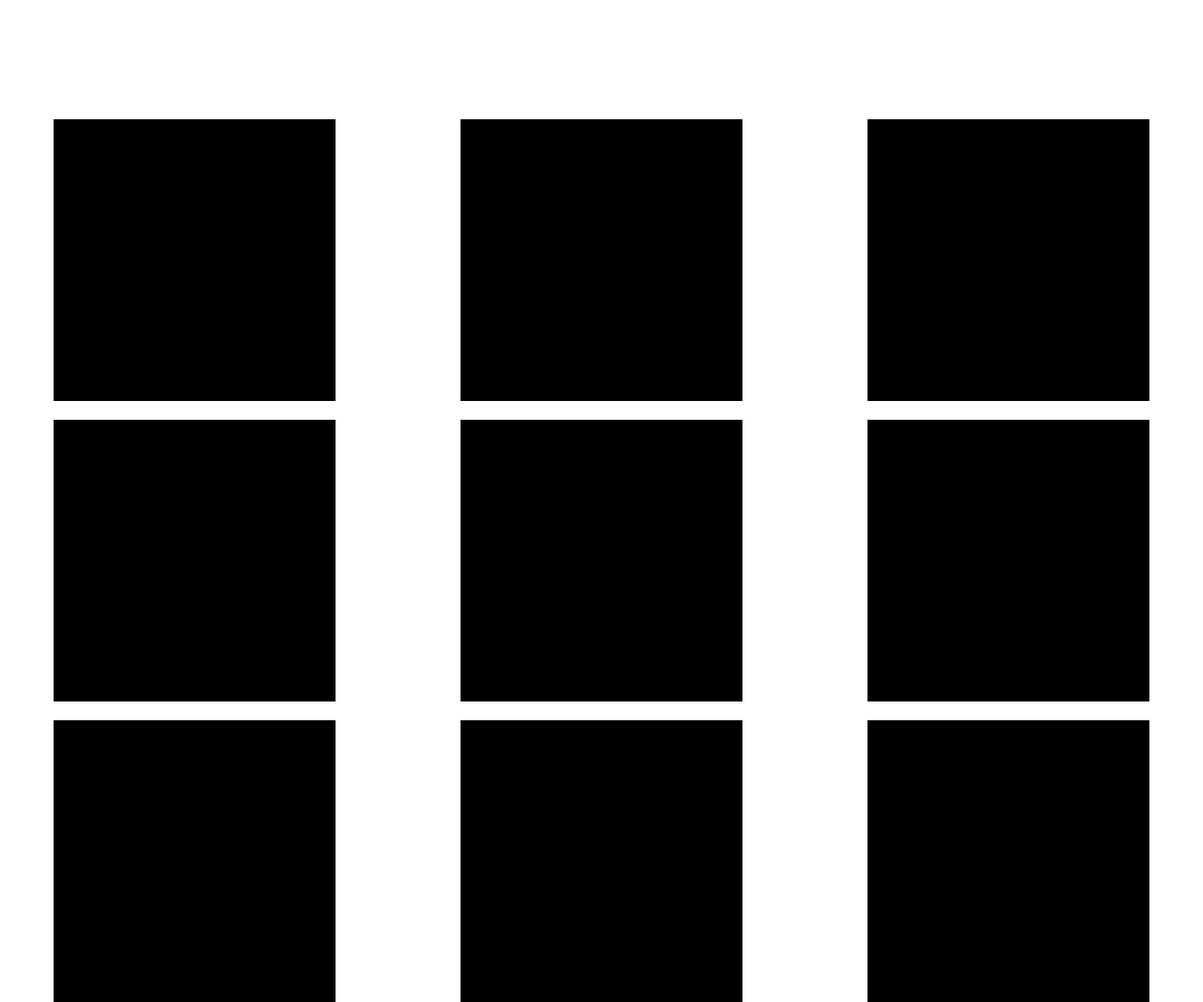
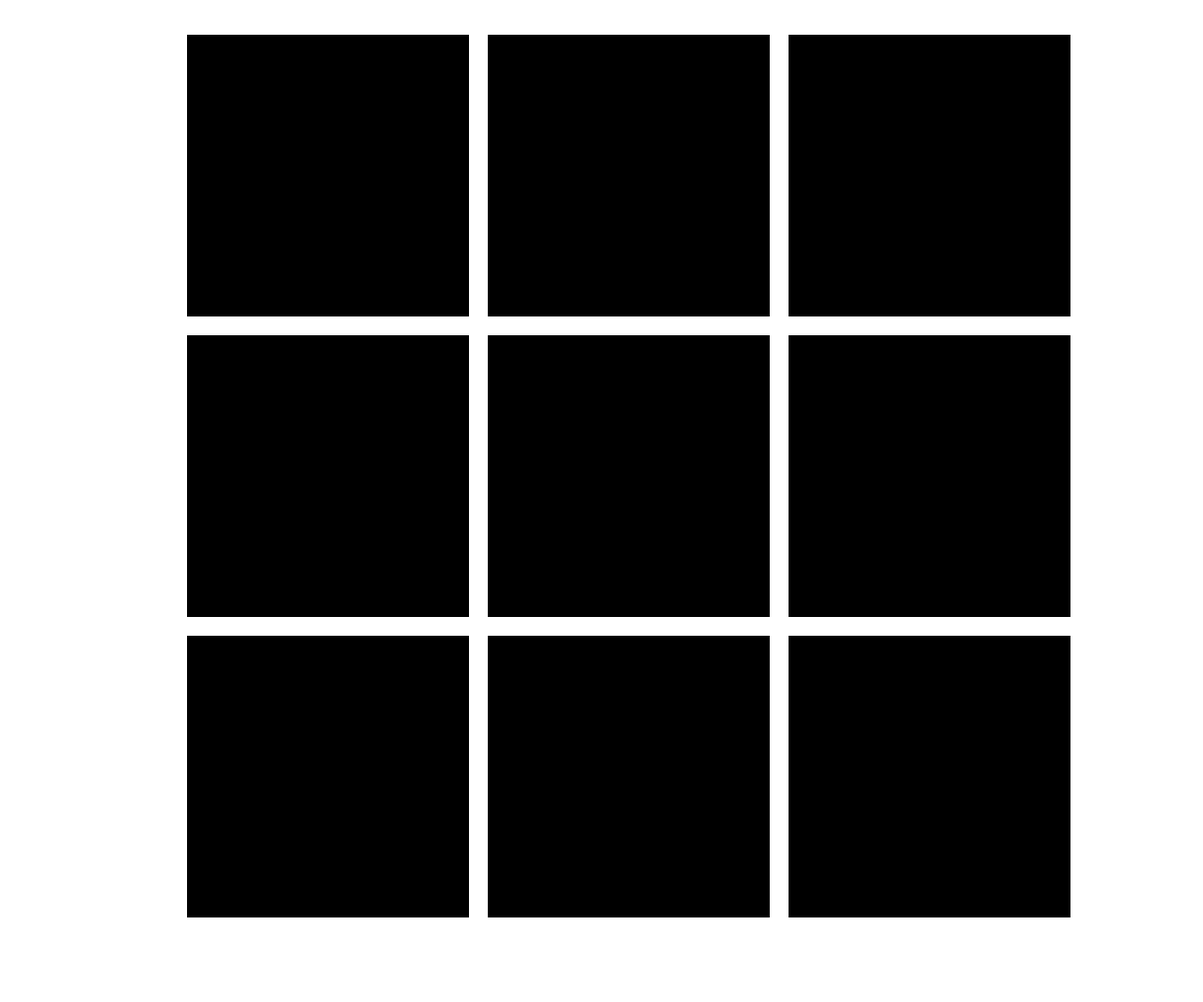
Before and after one commit to Manugarricas/paginaVideoTomas, a plain HTML site: page index.html in a window 1280 px wide. Shown: the part 340-1407 px from the top of the page at 94% size. After the commit the page ends 1317 px from the top, so only its background shows below. Drawn offline with Linux system fonts and the light colour scheme.

Commit message:
Add files via upload

```diff
--- a/index.html
+++ b/index.html
@@ -16,15 +16,15 @@
         <p id="contact">Contact</p>
     </div>
     <section>
-        <div class="fotico"></div>
-        <div class="fotico"></div>
-        <div class="fotico"></div>
-        <div class="fotico"></div>
-        <div class="fotico"></div>
-        <div class="fotico"></div>
-        <div class="fotico"></div>
-        <div class="fotico"></div>
-        <div class="fotico"></div>
+        <div class="fotico" id="div1"></div>
+        <div class="fotico" id="div2"></div>
+        <div class="fotico" id="div3"></div>
+        <div class="fotico" id="div4"></div>
+        <div class="fotico" id="div5"></div>
+        <div class="fotico" id="div6"></div>
+        <div class="fotico" id="div7"></div>
+        <div class="fotico" id="div8"></div>
+        <div class="fotico" id="div9"></div>
     </section>
     <script src="script.js"></script>
 </body>
--- a/style.css
+++ b/style.css
@@ -13,7 +13,7 @@ h4 {
     text-align: center;
     font-size: xx-large;
     font-family: monospace;
-    margin-top: 80px;
+    margin-top: 60px;
 }
 
 .opciones {
@@ -51,11 +51,52 @@ h4 {
 
 section  {
     display: grid;
-    grid-template-columns: 1fr 1fr 1fr;
+    grid-template-columns: 14% 1fr 1fr 1fr 14%;
     grid-template-rows: 1fr 1fr 1fr;
+    grid-template-areas:
+        ". div1 div2 div3 ."
+        ". div4 div5 div6 ."
+        ". div7 div8 div9 ."
+    ;
     grid-gap: 20px;
     justify-items: center;
-    margin-top: 200px;
+    margin-top: 130px;
+}
+
+#div1 {
+    grid-area: div1;
+}
+
+#div2 {
+    grid-area: div2;
+}
+
+#div3 {
+    grid-area: div3;
+}
+
+#div4 {
+    grid-area: div4;
+}
+
+#div5 {
+    grid-area: div5;
+}
+
+#div6 {
+    grid-area: div6;
+}
+
+#div7 {
+    grid-area: div7;
+}
+
+#div8 {
+    grid-area: div8;
+}
+
+#div9 {
+    grid-area: div9;
 }
 
 .fotico {
@@ -75,6 +116,7 @@ section  {
     }
 
     section {
+        justify-content: center;
         margin-top: 40px;
     }
 
```
